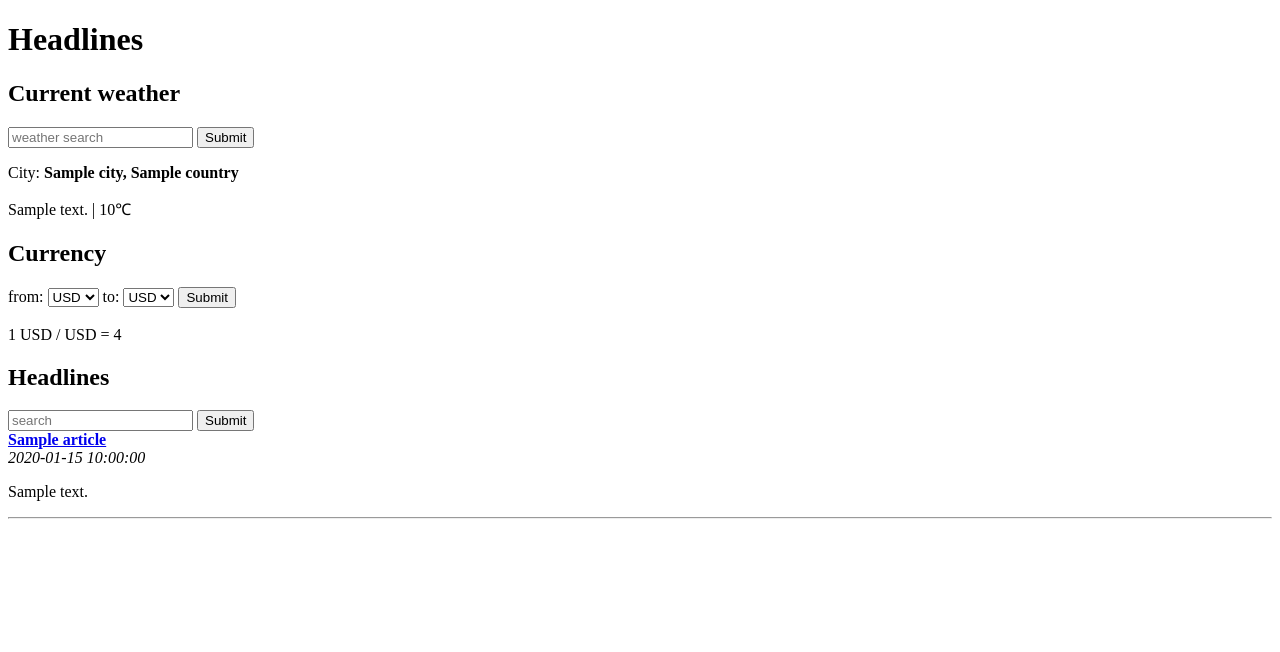
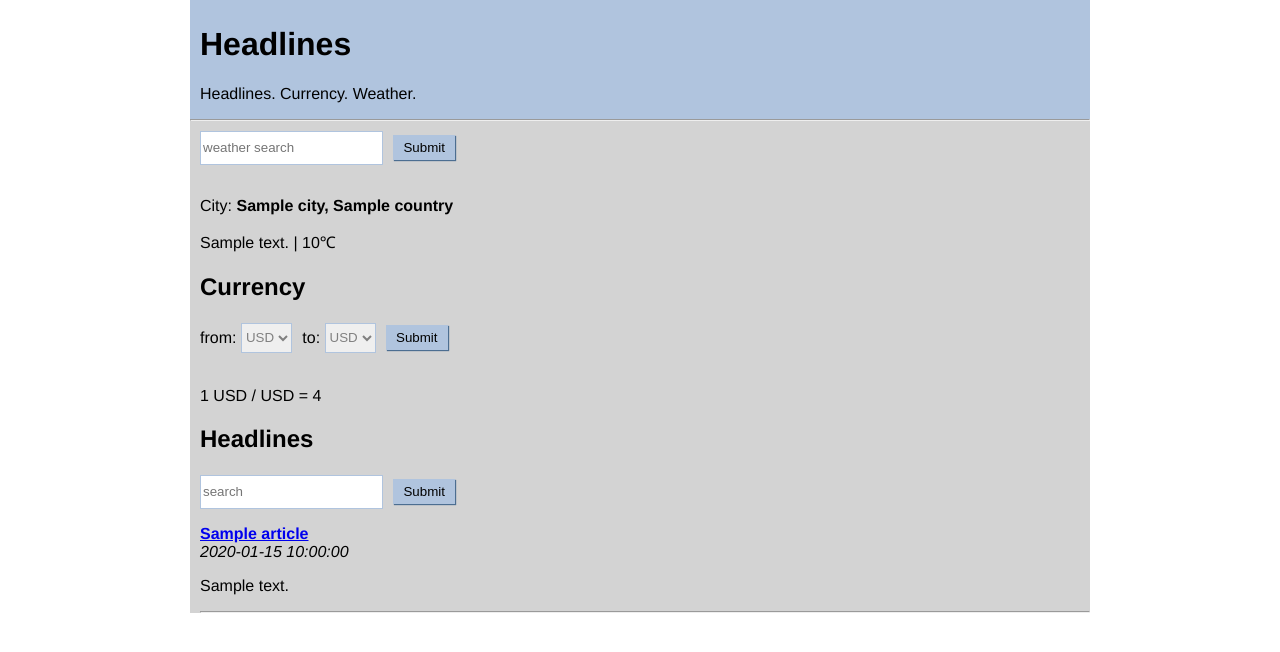
Before and after one commit to rahiakela/python-flask-projects, a Flask app: template flask-headlines-application/templates/home.html in a window 1280 px wide. Shown: the top 652 px of the page. Run offline with Flask 2, Linux system fonts and the light colour scheme; the template is opened without the code that fills it: most values are stand-ins (such as "Sample title", 1, 10 or a date in 2020).

Commit message:
This project is done

```diff
--- a/flask-headlines-application/templates/home.html
+++ b/flask-headlines-application/templates/home.html
@@ -4,12 +4,57 @@
 <head>
     <meta charset="UTF-8">
     <title>Headlines</title>
+
+    <style>
+        html {
+            font-family: "Helvetica";
+            background: white;
+        }
+        body {
+            background: lightgrey;
+            max-width: 900px;
+            margin: 0 auto;
+        }
+        #header {
+            background: lightsteelblue;
+            padding-top: 5px;
+        }
+        #inner-header {
+            padding-left: 10px;
+        }
+        #main{
+            padding-left: 10px;
+        }
+        input[type="text"], select {
+            color: grey;
+            border: 1px solid lightsteelblue;
+            height: 30px;
+            line-height:15px;
+            margin: 2px 6px 16px 0px;
+        }
+        input[type="submit"] {
+            padding: 5px 10px 5px 10px;
+            color: black;
+            background: lightsteelblue;
+            border: none;
+            box-shadow: 1px 1px 1px #4C6E91;
+        }
+        input[type="submit"]:hover{
+            background: steelblue;
+        }
+    </style>
 </head>
 
 <body>
+    <div id="header">
+        <div id="inner-header">
             <h1>Headlines</h1>
-    <h2>Current weather</h2>
+            <p>Headlines. Currency. Weather.</p>
+        </div>
+        <hr />
+    </div>
 
+    <div id="main">
         <form>
             <input type="text" name="city" placeholder="weather search"/>
             <input type="submit" value="Submit"/>
@@ -46,6 +91,7 @@
             <p>{{article.summary}}</p>
             <hr/>
         {% endfor %}
+     </div>
 </body>
 
 </html>
```
Lines whose indentation alone changed are shown as unchanged.
